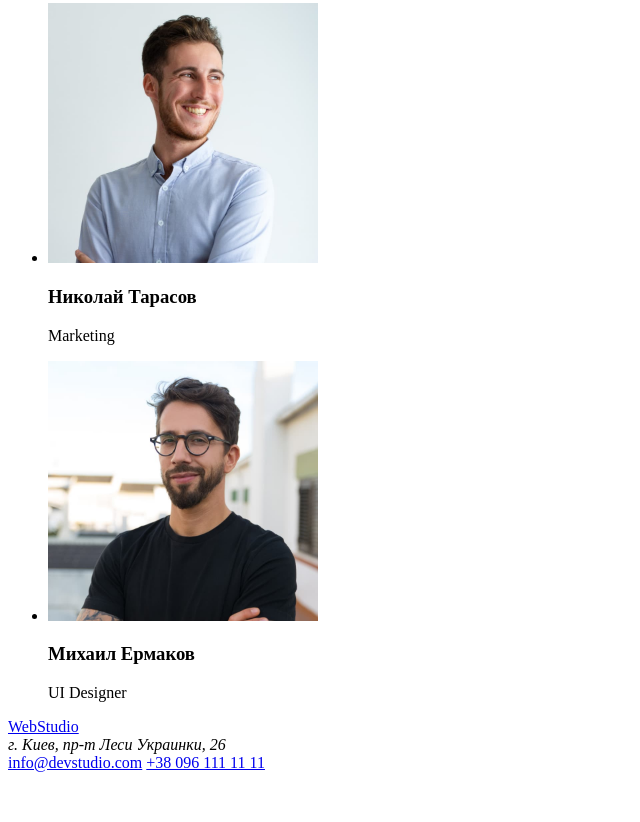
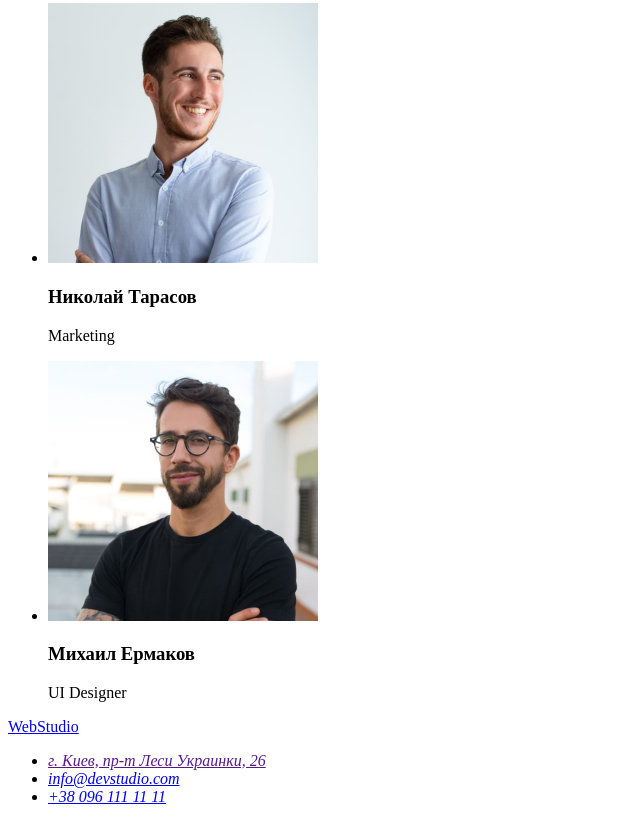
Before and after one commit to stranger421/goit-markup-hw-01, a plain HTML site: page index.html in a window 1280 px wide. Shown: the part 1719-2541 px from the top of the page, without its empty margins (0-640 px from the left). Before the commit the page ends 2499 px from the top, so only its background shows below. Drawn offline with Linux system fonts and the light colour scheme.

Commit message:
Правка подвала

```diff
--- a/index.html
+++ b/index.html
@@ -87,9 +87,13 @@
      <!-- Подвал страници -->
     <footer>
         <a lang="en" href="/">WebStudio</a>
-        <address>г. Киев, пр-т Леси Украинки, 26</address>
-        <a href="mailto:info@devstudio.com">info@devstudio.com</a>
-<a href="tel:+380961111111">+38 096 111 11 11</a>
+        <address>
+            <ul>
+                <li><a href=""> г. Киев, пр-т Леси Украинки, 26</a></li>
+                <li><a href="mailto:info@devstudio.com">info@devstudio.com</a></li>
+                <li><a href="tel:+380961111111">+38 096 111 11 11</a></li>
+            </ul>
+        </address>
 
     </footer>
 </body>
```
